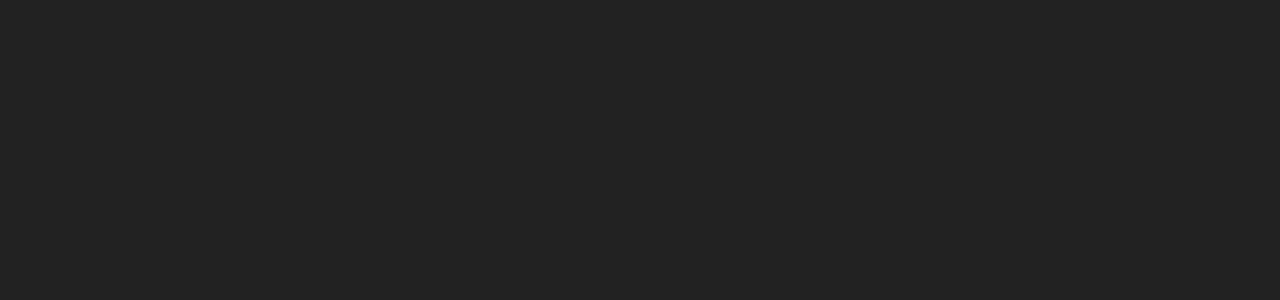
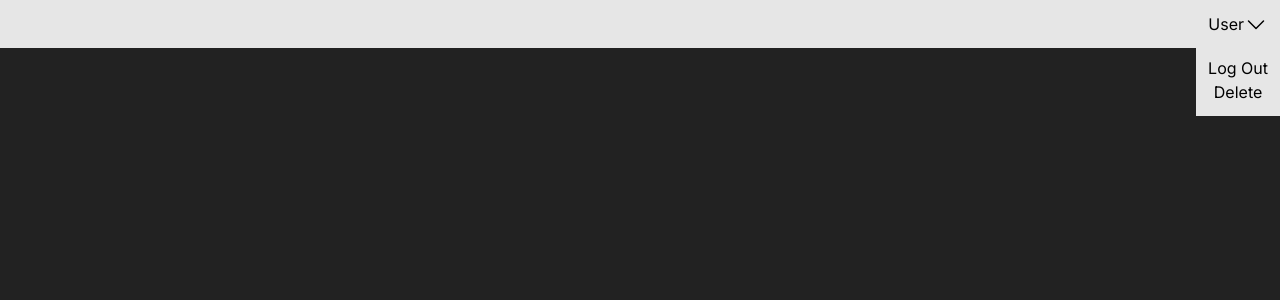
Before and after one commit to vitorsaa2k/Kanban-board, a React (Vite) app: page / in a window 1280 px wide. Shown: the top 300 px of the page. Built offline with nearby package versions, Linux system fonts and the light colour scheme.

Commit message:
navbar user animation

```diff
--- a/package.json
+++ b/package.json
@@ -12,6 +12,7 @@
     "@radix-ui/react-popover": "1.0.2",
     "@radix-ui/react-slot": "^1.0.1",
     "clsx": "^1.2.1",
+    "phosphor-react": "^1.4.1",
     "react": "^18.2.0",
     "react-dom": "^18.2.0",
     "react-hook-form": "^7.42.1"
--- a/src/App.tsx
+++ b/src/App.tsx
@@ -1,9 +1,11 @@
+import { Board } from "./pages/Board"
+
 
 function App() {
 
   return (
     <div className="w-screen h-screen bg-my-gray-900">
-
+      <Board />
     </div>
   )
 }
--- a/src/components/Text.tsx
+++ b/src/components/Text.tsx
@@ -4,8 +4,8 @@
 
 interface TextProps {
   children: ReactNode
-  size: "sm" | "lg"
-  className: string
+  size?: "sm" | "lg"
+  className?: string
   asChild?: boolean
 }
 
--- a/src/components/nav/DropDown.tsx
+++ b/src/components/nav/DropDown.tsx
@@ -1,3 +1,22 @@
-export function DropDown() {
+import { Text } from "../Text";
+import { clsx } from "clsx"
 
+interface DropDownProps {
+  isShowing: boolean
 }
+
+export function DropDown({isShowing}: DropDownProps) {
+
+  return (
+    <div className={clsx(
+      "bg-my-gray-200 right-0 p-3 flex flex-col absolute transform transition-all duration-150 ease-in-out",
+      {
+        "opacity-0 translate-y-0 ": isShowing == false,
+        "opacity-100 translate-y-2 ": isShowing == true,
+      }
+    )}>
+      <button><Text>Log Out</Text></button>
+      <button><Text>Delete</Text></button>
+    </div>
+  )
+}
--- a/src/components/nav/Index.tsx
+++ b/src/components/nav/Index.tsx
@@ -1,3 +1,10 @@
+import { User } from "./User";
 
 
-export function Nav() {}
+export function Nav() {
+  return (
+    <nav className="bg-my-gray-200 p-3 flex justify-end">
+      <User />
+    </nav>
+  )
+}
--- /dev/null
+++ b/src/components/nav/User.tsx
@@ -0,0 +1,39 @@
+import { Text } from "../Text";
+import { CaretDown } from "phosphor-react";
+import { useState } from "react";
+import { DropDown } from "./DropDown";
+
+
+
+
+export function User() {
+
+  const [isShowing, setIsShowing] = useState<boolean>(true)
+  const [show, setShow] = useState<boolean>(true)
+
+  function flipDropDown() {
+    if(isShowing) {
+      setShow(prevState => !prevState)
+      setTimeout(() => {
+        setIsShowing(prevState => !prevState)
+      }, 200);
+    } else {
+      setIsShowing(prevState => !prevState)
+      setTimeout(() => {
+        setShow(prevState => !prevState)
+      }, 1);
+    }
+  }
+
+  return (
+    <div>
+      <button onClick={flipDropDown} className="flex">
+        <Text size="sm">User</Text>
+        <CaretDown size={24}/>
+      </button>
+      {
+        isShowing ? <DropDown isShowing={show}/> : null
+      }
+    </div>
+  )
+}
--- /dev/null
+++ b/src/pages/Board.tsx
@@ -0,0 +1,10 @@
+import { Nav } from "../components/nav/Index";
+
+
+export function Board() {
+  return (
+    <div>
+      <Nav />
+    </div>
+  )
+}
--- a/tailwind.config.cjs
+++ b/tailwind.config.cjs
@@ -17,7 +17,17 @@
     },
     fontFamily: {
       custom: ['Inter', 'sans-serif']
-    }
+    },
+    animation: {
+      slide: 'slide 0.5s ease-in-out'
+    },
+    keyframes: {
+      slide: {
+        '0%': {transform: 'translate(0, 0)'},
+        '100%': {transform: 'translate(0, 20px)'}
+      }
+    },
+
   },
   plugins: [],
 }
```
Also changed, not shown: 1 other file (tests, documents, lock files or other folders).
